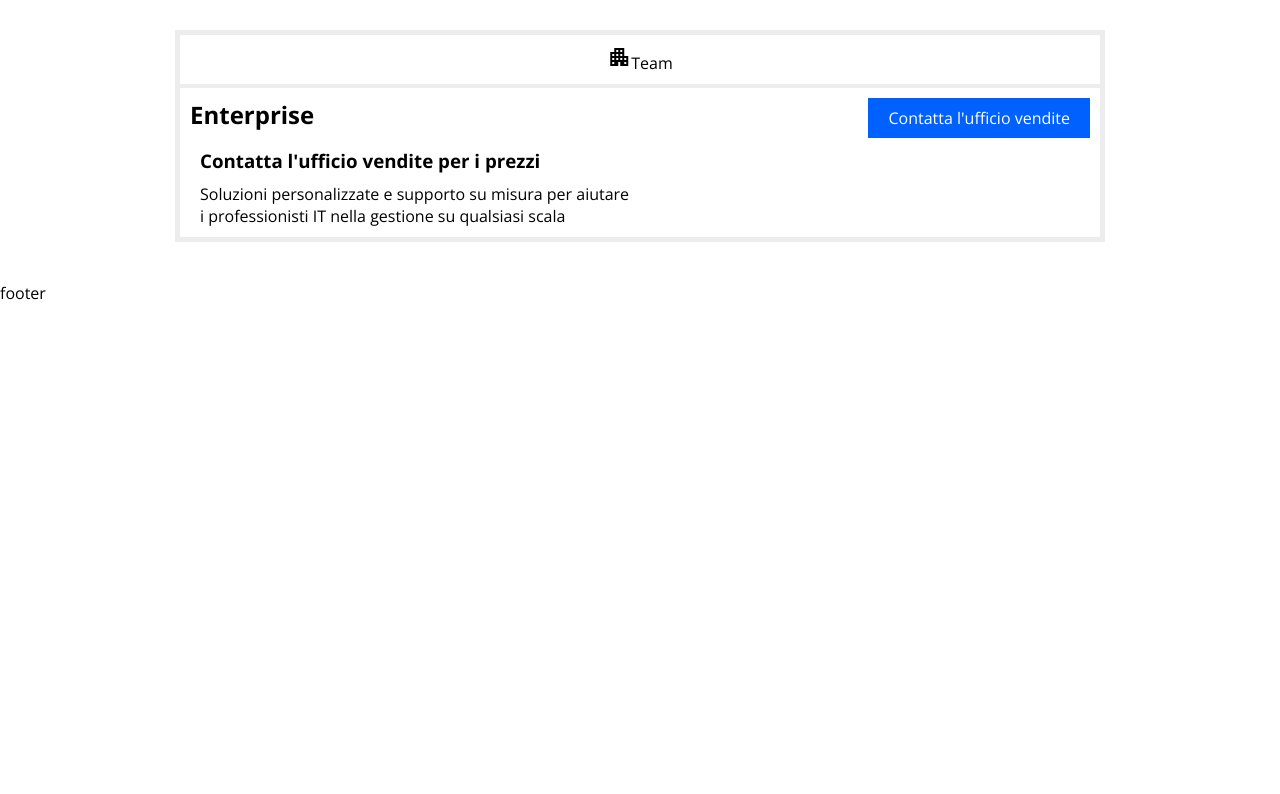
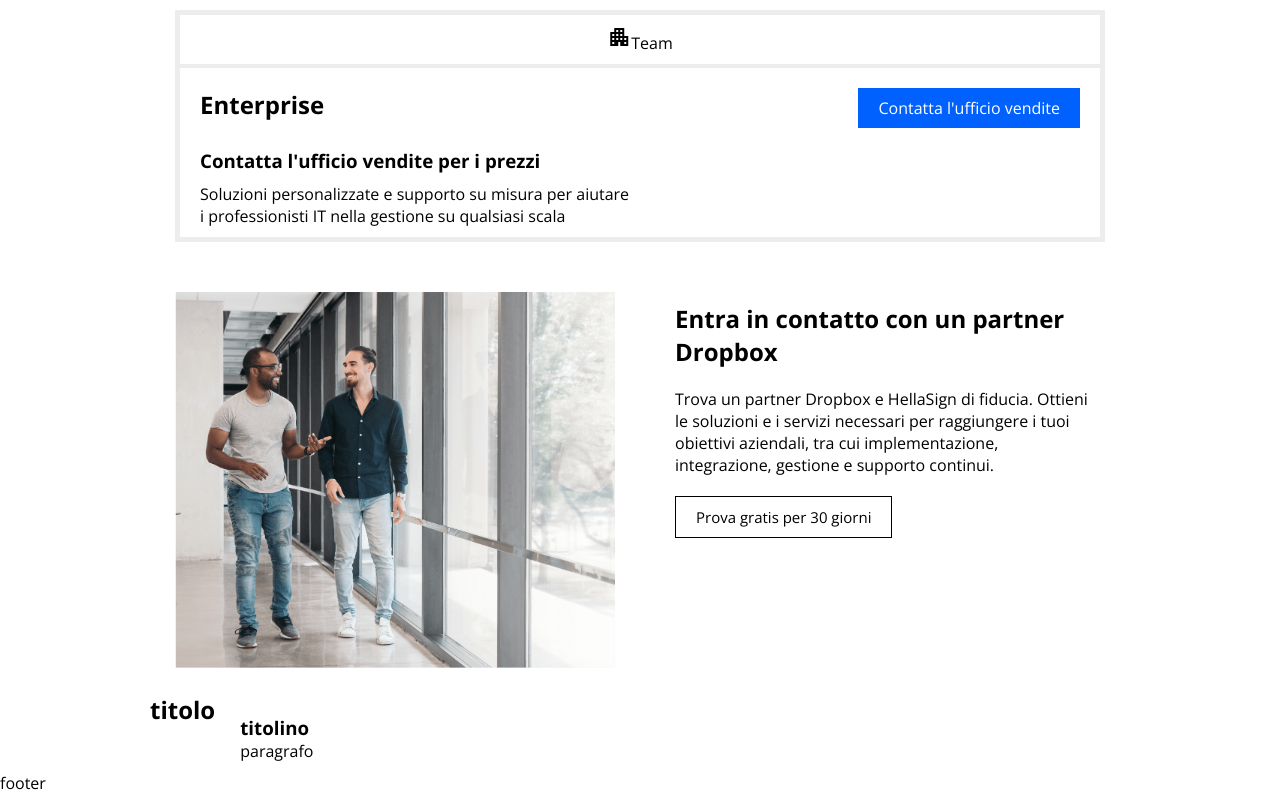
Before and after one commit to corgab/htmlcss-dropbox, a plain HTML site: page index.html in a window 1280 px wide. Shown: the part 1946-2740 px from the top of the page. Before the commit the page ends 2250 px from the top, so only its background shows below. Drawn offline with nearby package versions, Linux system fonts and the light colour scheme.

Commit message:
ADD - section partner

```diff
--- a/css/style.css
+++ b/css/style.css
@@ -31,27 +31,45 @@ body {
 
 .button {
 	line-height: 40px;
-	font-size: 16px;
 	padding: 0 20px;
 	display: inline-block;
 }
+
+.button-small {
+	line-height: 40px;
+	padding: 0 20px;
+	display: inline-block;
+}
+
+/* .button {
+    width: 100%;
+    margin-bottom: 10px;
+    font-size: 15px;
+} */
 
 .bg-blue {
     background-color: rgba(0, 97, 255, 1);
     color: white;
 }
 
+.bg-white {
+    border: 1px solid black;
+
+}
+
+
+.justify-between {
+    justify-content: space-between;
+}
 /* HEADER */
 
 .container-lg{
-    margin: 10px 0px;
     width: 100%;
 }
 
 .row{
 	display: flex;
     flex-direction: row;
-    justify-content: space-between;
     flex-wrap: wrap;
 }
 
@@ -140,7 +158,6 @@ body {
 }
 
 .col__section .button {
-    width: 100%;
     margin-bottom: 10px;
     font-size: 15px;
 }
@@ -167,10 +184,8 @@ hr {
 .col__title {
     display: flex;
     justify-content: space-between;
-    margin: 10px;
+    margin: 20px;
 }
-
-
 
 .col__main {
     margin: 10px;
@@ -185,3 +200,8 @@ hr {
     margin-right: 10px;
     margin-top: 10px;
 }
+
+.col-50 {
+    width: 50%;
+    padding: 0px 25px;
+}
--- a/index.html
+++ b/index.html
@@ -16,7 +16,7 @@
 <body>
     <header>
         <div class="container-lg">
-            <div class="row nav">
+            <div class="row nav justify-between">
                 <ul class="menu">
                     <li><img src="./img/logo-small.png" alt=""></li>
                     <li><a href="#">Perchè Dropbox</a></li>
@@ -39,10 +39,10 @@
                 <h1 class="title">Tutto ciò che ti serve per il lavoro, in un unico posto</h1>
             </div>
             <div class="container">
-                <div class="row max-height">
+                <div class="row max-height justify-between">
                     <div class="col-30">
                         <p>Finalmente tutti i tuoi strumenti, contenuti e collaboratori sono accessibili dallo stesso posto, Dropbox Business è più di uno spazio di archiviazione sicuro: è un modo intelligente e integrato per ottimizzare il flusso di lavoro esistente</p>
-                        <a class="button bg-blue" href="#">Inizia la tua prova gratuita</a>
+                        <a class="button-small bg-blue" href="#">Inizia la tua prova gratuita</a>
                         <p class="annulla">Annulla in qualsiasi momento</p>
                         <span class="material-symbols-outlined">arrow_downward</span>
                     </div>
@@ -59,7 +59,7 @@
                 <span><input type="radio">pulsante2</input></span>
             </div>
             <div class="container-sm">
-                <div class="row">
+                <div class="row justify-between">
                     <div class="col-4">
                         <div class="card">
                             <div class="col__header">
@@ -171,7 +171,7 @@
                             <div class="col__body">
                                 <div class="col__title">
                                     <h2>Enterprise</h2>
-                                    <a class="button bg-blue" href="#">Contatta l'ufficio vendite</a>
+                                    <a class="button-small bg-blue" href="#">Contatta l'ufficio vendite</a>
                                 </div>
                                 <div class="col__main">
                                     <h3>Contatta l'ufficio vendite per i prezzi</h3>
@@ -183,6 +183,34 @@
                 </div>
             </div>
         </section>
+        <section>
+            <div class="container-sm">
+                <div class="row">
+                    <div class="col-50">
+                        <img src="./img/partner.png" alt="">
+                    </div>
+                    <div class="col-50 col__section">
+                        <h2>Entra in contatto con un partner Dropbox</h2>
+                        <p>Trova un partner Dropbox e HellaSign di fiducia. Ottieni le soluzioni e i servizi necessari per raggiungere i tuoi obiettivi aziendali, tra cui implementazione, integrazione, gestione e supporto continui.</p>
+                        <div>
+                            <a class="button bg-white" href="">Prova gratis per 30 giorni</a>
+                        </div>
+                    </div>
+                </div>
+            </div>
+        </section>
+        <section>
+            <div class="container-sm">
+                <div class="row">
+                    <h2>titolo</h2>
+                    <div class="col-4">
+                        <img src="" alt="">
+                        <h3>titolino</h3>
+                        <p>paragrafo</p>
+                    </div>
+                </div>
+            </div>
+        </section>
     </main>
     <footer>
         footer
```
